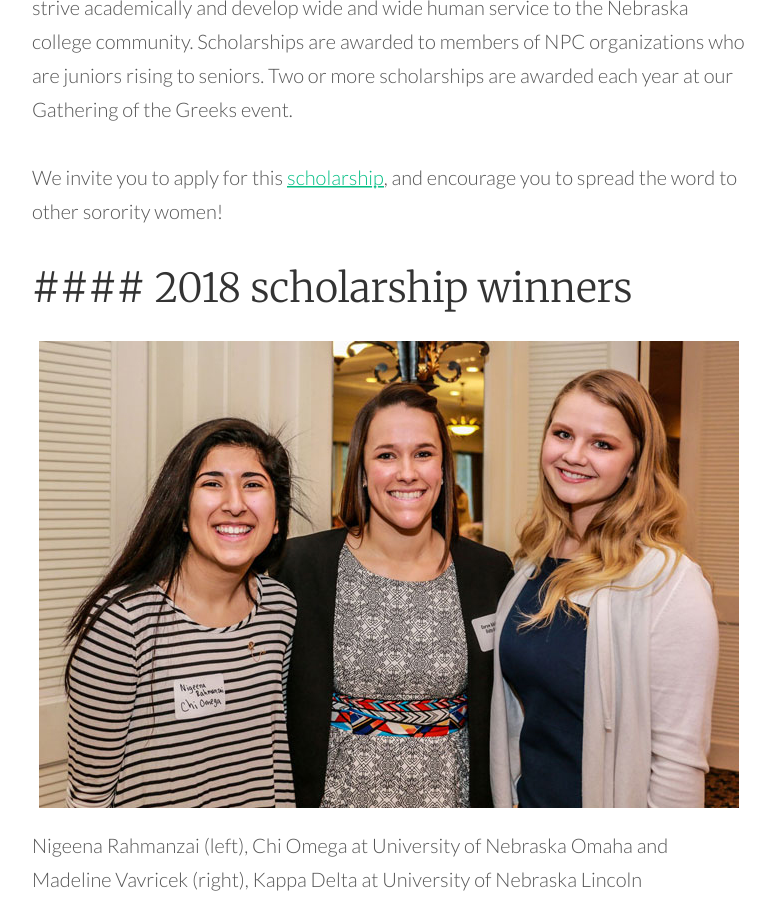
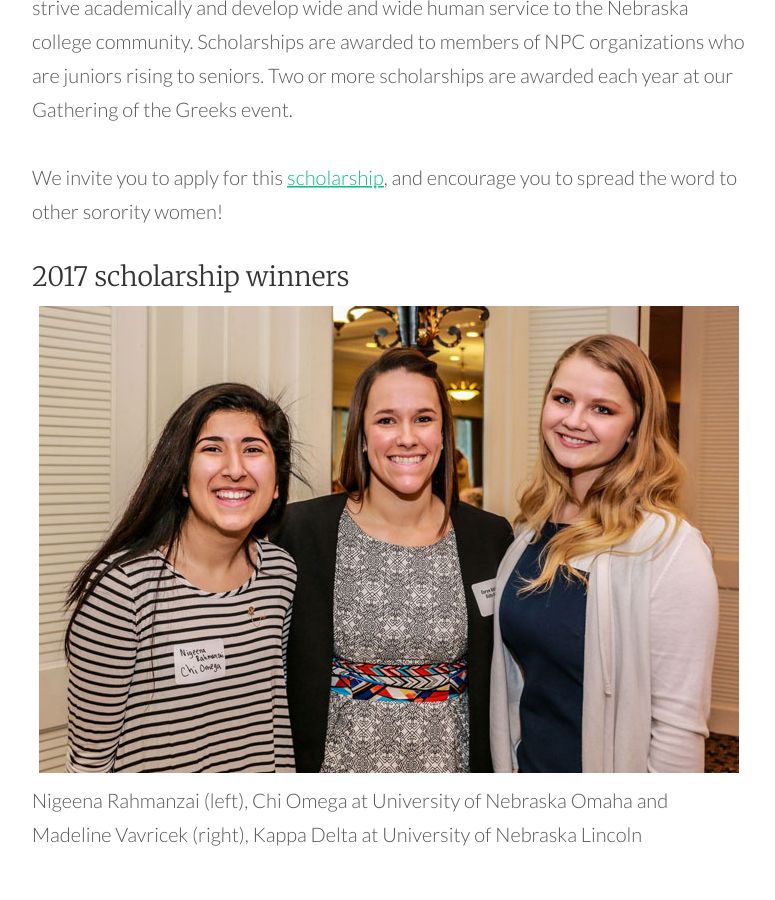
Before and after one commit to courtneyxann/oapa, a Jekyll site: the page built from docs/applications.md, in a window 1280 px wide and 900 px high, scrolled down 674 px. Shown: the whole window, without its empty margins (251-1026 px from the left). Built offline with Jekyll 4.4.1, drawn with Linux system fonts in a browser that asks for light colours.

Commit message:
updating winners.

```diff
--- a/docs/applications.md
+++ b/docs/applications.md
@@ -9,10 +9,9 @@
 
 We invite you to apply for this [scholarship](https://docs.google.com/document/d/1RMkFdp1iuioF65wEmGc1DMHGds8wnQsksiEwVZBSNl8/edit?usp=sharing), and encourage you to spread the word to other sorority women!
 
-# #### 2018 scholarship winners
+#### 2017 scholarship winners
 
-
-# ![image of the 2017 scholarship winners]({{ site.github.url }}/assets/scholarship-winners.jpg)
+![image of the 2017 scholarship winners]({{ site.github.url }}/assets/scholarship-winners.jpg)
 Nigeena Rahmanzai (left), Chi Omega at University of Nebraska Omaha and Madeline Vavricek (right), Kappa Delta at University of Nebraska Lincoln
 
 ### Awards
```
